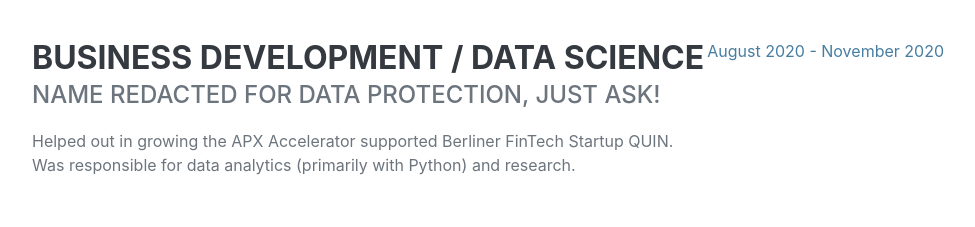
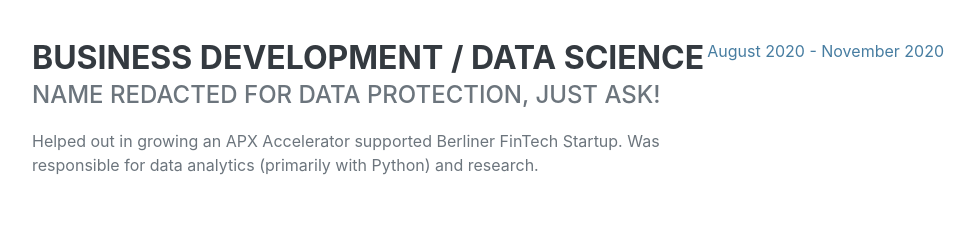
Before and after one commit to joshegger/joshegger.github.io, a website: page index.html in a window 1280 px wide. Shown: the part 1160-1387 px from the top of the page, without its empty margins (288-1263 px from the left). Drawn offline with nearby package versions, Linux system fonts and the light colour scheme; a web font is replaced by a local one.

Commit message:
Update index.html

```diff
--- a/index.html
+++ b/index.html
@@ -73,7 +73,7 @@
                         <div class="flex-grow-1">
                             <h3 class="mb-0">Business Development / Data Science</h3>
                             <div class="subheading mb-3">Name Redacted for Data Protection, just ask!</div>
-                            <p>Helped out in growing the APX Accelerator supported Berliner FinTech Startup QUIN. Was responsible for data analytics (primarily with Python) and research.</p>
+                            <p>Helped out in growing an APX Accelerator supported Berliner FinTech Startup. Was responsible for data analytics (primarily with Python) and research.</p>
                         </div>
                         <div class="flex-shrink-0"><span class="text-primary">August 2020 - November 2020</span></div>
                     </div>
```
